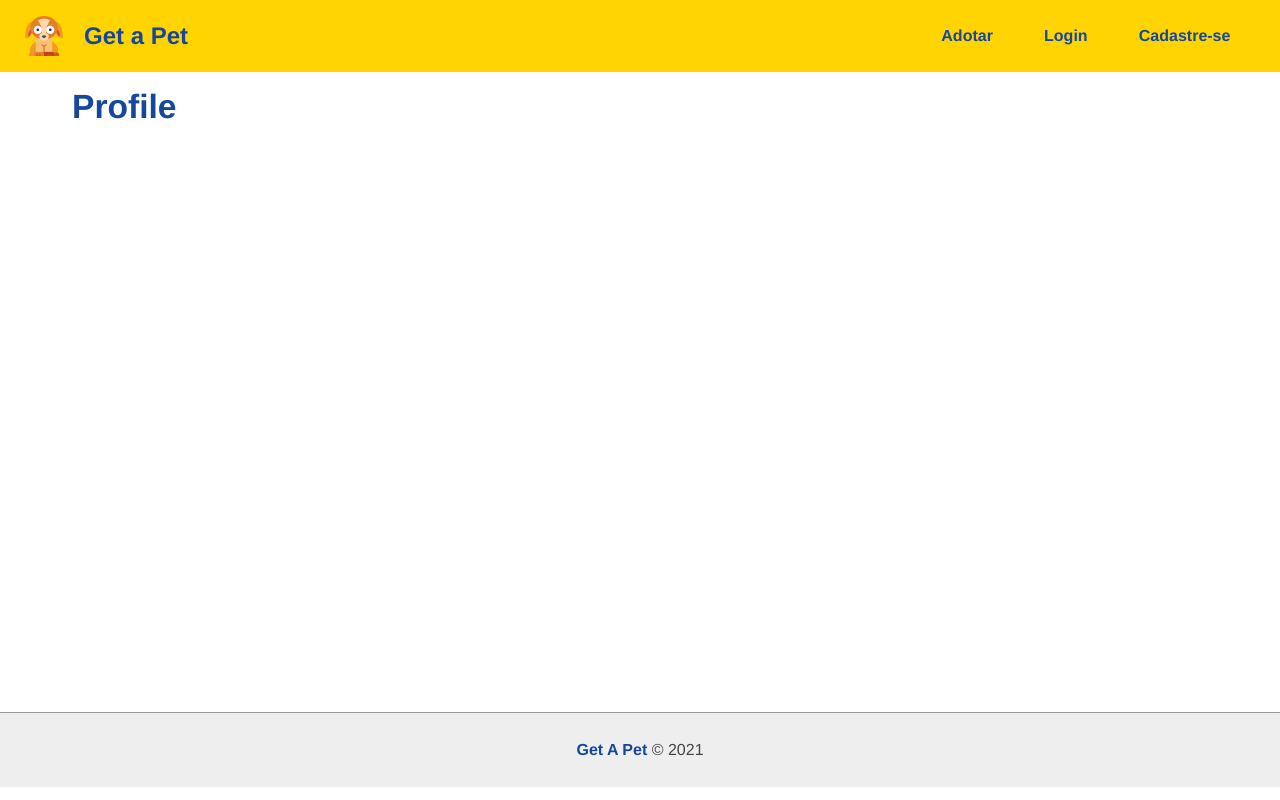
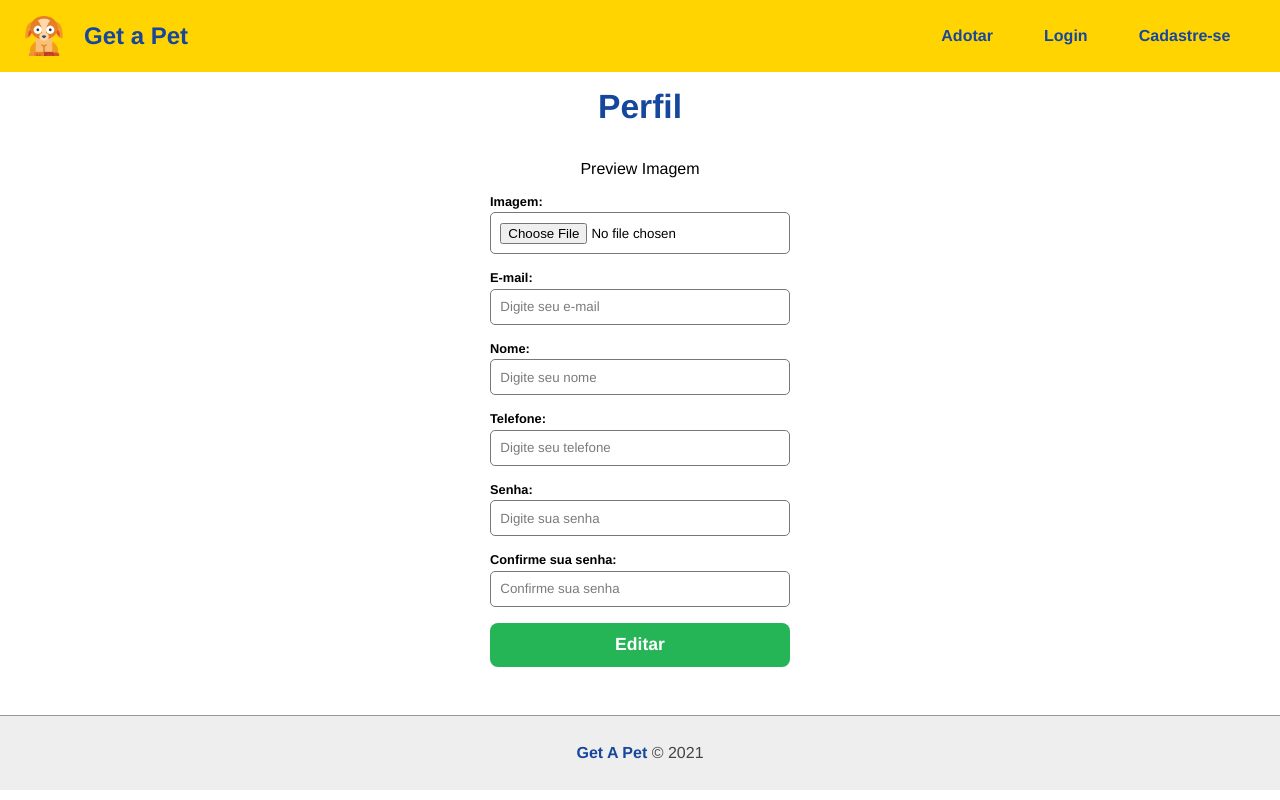
Before and after one commit to GeovanneCallegaro/Petshop-Get-a-Pet, a React (Create React App) app in the folder frontend/: page /user/profile in a window 1280 px wide. Built offline with nearby package versions, Linux system fonts and the light colour scheme.

Commit message:
making edit user form

```diff
--- a/frontend/src/components/pages/User/Profile.jsx
+++ b/frontend/src/components/pages/User/Profile.jsx
@@ -1,7 +1,80 @@
+import { Input } from './../../form/Input';
+import formStyles from './../../form/Form.module.css'
+import styles from './Profile.module.css'
+import { useState, useEffect } from 'react';
+
+
+
 export function Profile() {
+  const [user, setUser] = useState({})
+
+  function handleChange() {
+
+  }
+
+  function onFileChange() {
+
+  }
+
   return (
     <section>
-      <h1>Profile</h1>
+      <div className={styles.profile_container}>
+        <h1>Perfil</h1>
+        <p>Preview Imagem</p>
+      </div>
+      <form className={formStyles.form_container}>
+        <Input
+          text='Imagem'
+          type='file'
+          name='image'
+          handleOnChange={onFileChange}
+        />
+
+        <Input
+          text='E-mail'
+          type='email'
+          name='email'
+          placeholder="Digite seu e-mail"
+          handleOnChange={handleChange}
+          value={user.email || ''}
+        />
+
+        <Input
+          text='Nome'
+          type='text'
+          name='name'
+          placeholder="Digite seu nome"
+          handleOnChange={handleChange}
+          value={user.name || ''}
+        />
+
+        <Input
+          text='Telefone'
+          type='text'
+          name='phone'
+          placeholder="Digite seu telefone"
+          handleOnChange={handleChange}
+          value={user.phone || ''}
+        />
+
+        <Input
+          text='Senha'
+          type='password'
+          name='password'
+          placeholder="Digite sua senha"
+          handleOnChange={handleChange}
+          value={user.password|| ''}
+        />
+
+        <Input
+          text='Confirme sua senha'
+          type='password'
+          name='confirmPassword'
+          placeholder="Confirme sua senha"
+          handleOnChange={handleChange}
+        />
+        <input type="submit" value="Editar"/>
+      </form>
     </section>
   )
 }
--- a/frontend/src/components/pages/User/Profile.module.css
+++ b/frontend/src/components/pages/User/Profile.module.css
@@ -0,0 +1,4 @@
+.profile_container {
+  text-align: center;
+  margin-bottom: 1em;
+}
```
